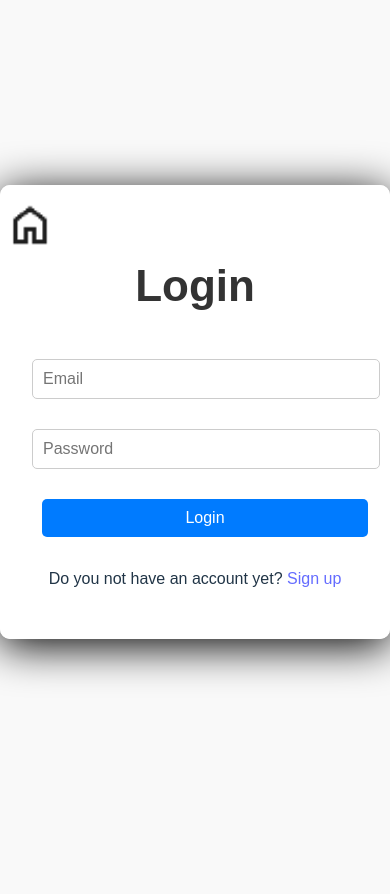
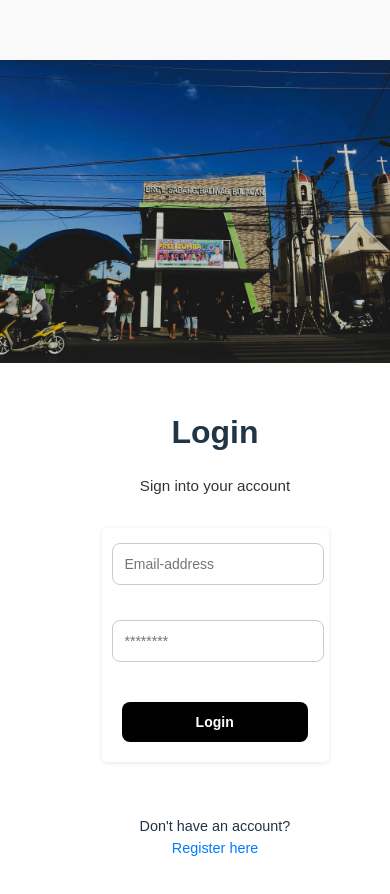
Before and after one commit to Clarenceee00/barangay_management, a React (Vite) app in the folder sabang_management/frontend/: page /login in a window 390 px wide. Shown: the top 894 px of the page. Built offline with nearby package versions, Linux system fonts and the light colour scheme.

Commit message:
Login and sign up

```diff
--- a/sabang_management/frontend/src/components/Login.jsx
+++ b/sabang_management/frontend/src/components/Login.jsx
@@ -1,21 +1,25 @@
 import "../styles/Auth.css";
 import { useState } from "react";
 import { Link, useNavigate } from "react-router-dom";
-import assets from "../assets/Icon.jfif";
-import homeIcon from "../assets/HOme.png";
+import BarangayImage from "../assets/Barangay.jpg"; // Make sure path is correct
 
 const Login = () => {
   const navigate = useNavigate();
   const [credentials, setCredentials] = useState({ email: "", password: "" });
 
   const handleLogin = (event) => {
-    event.preventDefault(); // Prevent page reload
+    event.preventDefault();
 
-    // Dummy authentication logic (replace with real validation as needed)
-    if (credentials.email === "Pentavision@gmail.com" && credentials.password === "password") {
+    if (
+      credentials.email === "Pentavision@gmail.com" &&
+      credentials.password === "password"
+    ) {
       localStorage.setItem("isAuthenticated", "true");
       navigate("/home");
-    } else if (credentials.email === "admin@gmail.com" && credentials.password === "admin123") {
+    } else if (
+      credentials.email === "admin@gmail.com" &&
+      credentials.password === "admin123"
+    ) {
       localStorage.setItem("isAuthenticated", "true");
       navigate("/dashboard");
     } else {
@@ -24,59 +28,37 @@ const Login = () => {
   };
 
   return (
-    <div style={{
-      position: "absolute",
-      top: 0,
-      left: 0,
-      width: "100%",
-      height: "100vh",
-      backgroundImage: "url('src/assets/Barangay.jpg')",
-      backgroundSize: "100%",
-      backgroundPosition: "center",
-      backgroundRepeat: "no-repeat",
-      display: "flex",
-      justifyContent: "center",
-      alignItems: "center",
-    }}>
+    <div className="login-container">
+      <div className="login-card">
+        <div className="login-image" style={{ backgroundImage: `url(${BarangayImage})` }}></div>
 
-      <form
-        className="auth-form"
-        onSubmit={handleLogin}
-        style={{ position: "relative" }} // relative for absolute positioning inside
-      >
-        {/* Home Icon inside form */}
-        <img
-          src={homeIcon}
-          alt="Home"
-          style={{
-            position: "absolute",
-            top: "15px",
-            left: "5px",
-            cursor: "pointer",
-            width: "50px",
-            height: "50px",
-            zIndex: 2
-          }}
-          onClick={() => navigate("/")}
-        />
-        <h2 style={{ textAlign: "center" }}>Login</h2>
+        <div className="login-form">
+          <h1 className="logo">Login</h1>
+          <p className="subtitle">Sign into your account</p>
+          <form onSubmit={handleLogin}>
             <input
               type="email"
-          placeholder="Email"
+              placeholder="Email-address"
               value={credentials.email}
               onChange={(e) => setCredentials({ ...credentials, email: e.target.value })}
               required
             />
             <input
               type="password"
-          placeholder="Password"
+              placeholder="********"
               value={credentials.password}
               onChange={(e) => setCredentials({ ...credentials, password: e.target.value })}
               required
             />
             <button type="submit">Login</button>
-        <p>Do you not have an account yet? <Link to="/signup">Sign up</Link></p>
           </form>
+          <div className="extras">
+            <p>
+              Don't have an account? <Link to="/signup">Register here</Link>
+            </p>
+          </div>
+        </div>
+      </div>
     </div>
   );
 };
--- a/sabang_management/frontend/src/components/Signup.jsx
+++ b/sabang_management/frontend/src/components/Signup.jsx
@@ -1,6 +1,6 @@
 import { Link } from "react-router-dom";
 import { useNavigate } from "react-router-dom";
-import "../styles/Auth.css";
+import "../styles/Sigup.css";
 import { useState } from "react";
 import axios from "axios";
 
@@ -46,20 +46,7 @@ const Signup = () => {
   };
 
   return (
-    <div style={{
-      position: "absolute",
-      top: 0,
-      left: 0,
-      width: "100%",
-      height: "100vh",
-      backgroundImage: "url('src/assets/Barangay.jpg')",
-      backgroundSize: "cover",
-      backgroundPosition: "center",
-      backgroundRepeat: "no-repeat",
-      display: "flex",
-      justifyContent: "center",
-      alignItems: "center",
-    }}>
+    <div className="signup-container">
       <form className="auth-form" onSubmit={handleSubmit}>
         <h2>Sign Up</h2>
         <input type="text" name="username" placeholder="Username" value={formData.username} onChange={handleChange} />
--- a/sabang_management/frontend/src/styles/Auth.css
+++ b/sabang_management/frontend/src/styles/Auth.css
@@ -29,7 +29,7 @@ html, body {
     width: 90%;
     max-width: 450px;
     text-align: center;
-    overflow-y: auto; /* optional: if form gets very long */
+    overflow-y: auto;
     max-height: 100%;
 }
 
@@ -75,3 +75,156 @@ html, body {
 .auth-form span:hover {
     text-decoration: underline;
 }
+.auth-form input {
+  width: 100%;
+  padding: 12px;
+  margin-bottom: 15px;
+  border: 1px solid #ccc;
+  border-radius: 5px;
+  font-size: 14px;
+}
+
+.auth-form button {
+  width: 100%;
+  padding: 12px;
+  background-color: #007bff;
+  color: white;
+  font-weight: bold;
+  border: none;
+  border-radius: 5px;
+  cursor: pointer;
+}
+
+.auth-form button:hover {
+  background-color: #0056b3;
+}
+/* Fullscreen container, no padding/margin */
+.login-container {
+  height: 100vh;
+  width: 100vw;
+  display: flex;
+}
+
+/* Split screen left and right */
+.login-card {
+  width: 100%;
+  height: 100%;
+  display: flex;
+}
+
+/* Left image side */
+.login-image {
+  width: 70%;
+  height: 100%;
+  background-size: cover;
+  background-position: center;
+}
+
+/* Right form side */
+.login-form {
+  width: 50%;
+  height: 100%;
+  padding: 60px;
+  display: flex;
+  flex-direction: column;
+  justify-content: center;
+  background-color: white;
+}
+
+.login-form .logo {
+  font-size: 70px;
+  font-weight: bold;
+  margin-bottom: 10px;
+}
+
+.login-form .subtitle {
+  font-size: 1.1rem;
+  margin-bottom: 30px;
+  color: #333;
+}
+
+.login-form input {
+  width: 95%;
+  padding: 14px;
+  margin-bottom: 20px;
+  font-size: 14px;
+  border-radius: 8px;
+  border: 1px solid #ccc;
+}
+
+.login-form button {
+  width: 95%;
+  padding: 14px;
+  font-weight: bold;
+  background-color: black;
+  color: white;
+  border: none;
+  border-radius: 8px;
+  cursor: pointer;
+  font-size: 15px;
+}
+
+.login-form button:hover {
+  background-color: #222;
+}
+
+.login-form .extras {
+  margin-top: 20px;
+  font-size: 0.9rem;
+  text-align: center;
+}
+
+.login-form .extras a {
+  color: #007bff;
+  text-decoration: none;
+  display: block;
+  margin-bottom: 10px;
+}
+
+.login-form .extras a:hover {
+  text-decoration: underline;
+}
+/* 📱 MOBILE RESPONSIVE DESIGN */
+@media (max-width: 768px) {
+  .login-card {
+    flex-direction: column; /* Stack image and form vertically */
+  }
+
+  .login-image {
+    width: 100%;
+    height: 40vh; /* Set image height for phones */
+  }
+
+  .login-form {
+    width: 100%;
+    height: auto;
+    padding: 30px 20px;
+    align-items: center;
+  }
+
+  .login-form input,
+  .login-form button {
+    width: 100%;
+    font-size: 16px;
+  }
+
+  .login-form .logo {
+    font-size: 40px;
+  }
+}
+@media (max-width: 480px) {
+  .login-form .logo {
+    font-size: 32px;
+  }
+
+  .login-form .subtitle {
+    font-size: 0.95rem;
+  }
+
+  .login-form input,
+  .login-form button {
+    padding: 12px;
+    font-size: 14px;
+    width: 90%;
+  }
+}
--- /dev/null
+++ b/sabang_management/frontend/src/styles/Sigup.css
@@ -0,0 +1,61 @@
+tml, body {
+    height: 100%;
+    margin: 0;
+    padding: 0;
+    overflow-x: hidden;
+    overflow-y: auto;
+}
+
+.auth-form {
+    padding: 3rem;
+    box-shadow: 0px 7px 44px 0px rgba(0,0,0,1);
+    width: 100%;
+    max-width: 450px;
+    text-align: center;
+    overflow-y: auto;
+    max-height: 90%;
+    position: absolute;
+    top: 0;
+    left: 0;
+}
+
+/* Inputs and Selects */
+.auth-form input,
+.auth-form select {
+    width: 100%;
+    padding: 10px;
+    margin: 10px 0;
+    border: 1px solid #ccc;
+    border-radius: 5px;
+    font-size: 16px;
+}
+
+/* Button */
+.auth-form button {
+    width: 100%;
+    padding: 10px;
+    background-color: #007bff;
+    color: white;
+    font-size: 16px;
+    border: none;
+    border-radius: 5px;
+    cursor: pointer;
+    transition: 0.3s;
+}
+.signup-container {
+  position: absolute;
+  top: 0;
+  left: 0;
+  width: 100%;
+  height: 100vh;
+
+  background-image: url('../assets/Barangay.jpg');
+  background-size: cover;
+  background-position: center;
+  background-repeat: no-repeat;
+  background-attachment: fixed;
+
+  display: flex;
+  justify-content: center;
+  align-items: center;
+}
```
Lines whose indentation alone changed are shown as unchanged.
